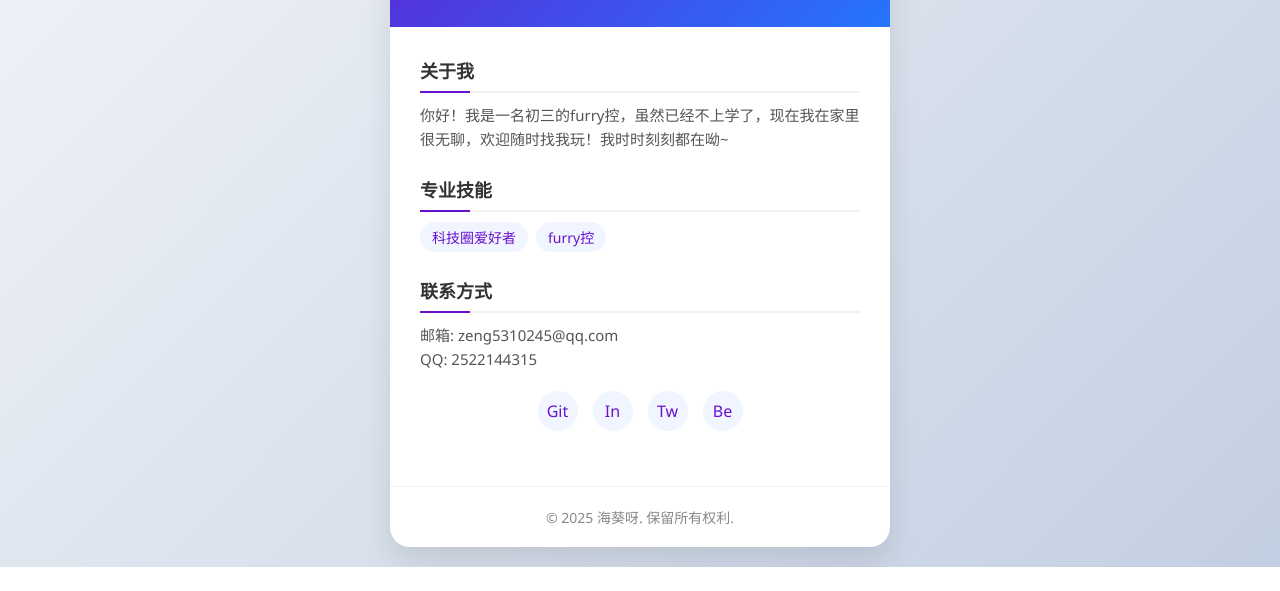
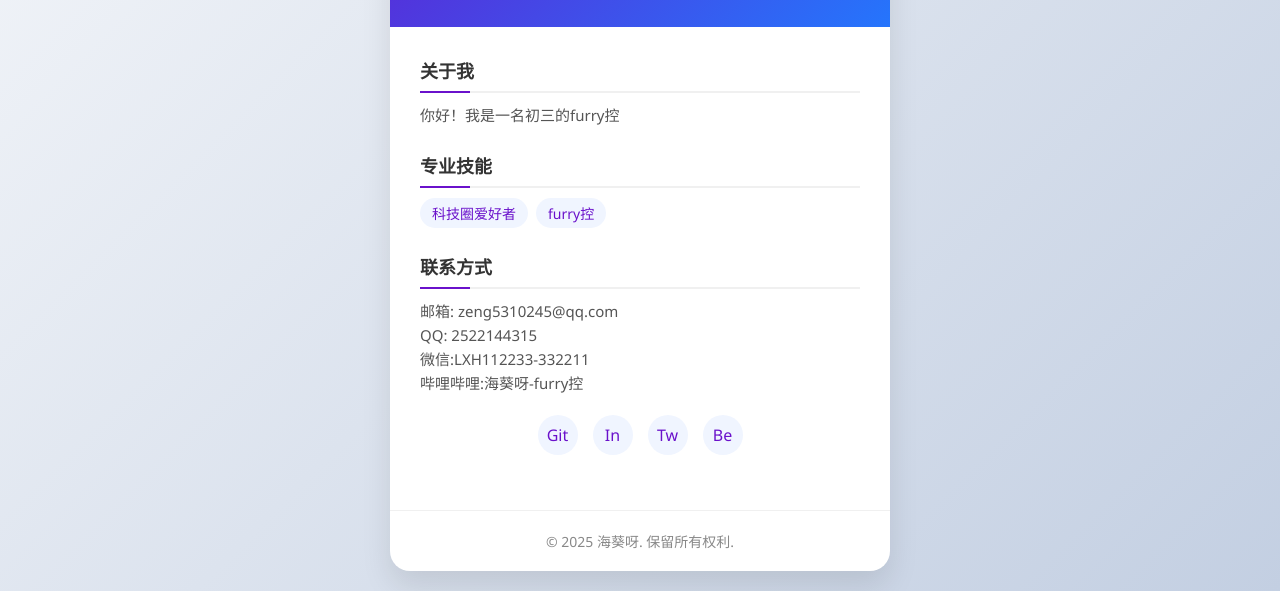
Before and after one commit to HB719721/haikui.github.io, a plain HTML site: page index.html in a window 1280 px wide. Shown: the part 302-893 px from the top of the page. Before the commit the page ends 869 px from the top, so only its background shows below. Drawn offline with Linux system fonts and the light colour scheme.

Commit message:
Update index.html

```diff
--- a/index.html
+++ b/index.html
@@ -190,7 +190,7 @@
         <div class="content">
             <div class="section">
                 <h3>关于我</h3>
-                <p>你好！我是一名初三的furry控，虽然已经不上学了，现在我在家里很无聊，欢迎随时找我玩！我时时刻刻都在呦~</p>
+                <p>你好！我是一名初三的furry控</p>
             </div>
 
             <div class="section">
@@ -205,6 +205,8 @@
                 <h3>联系方式</h3>
                 <p>邮箱: zeng5310245@qq.com</p>
                 <p>QQ: 2522144315</p>
+                <p>微信:LXH112233-332211</p>
+                <p>哔哩哔哩:海葵呀-furry控</p>
 
                 <div class="social-links">
                     <a href="#" class="social-link">Git</a>
```
